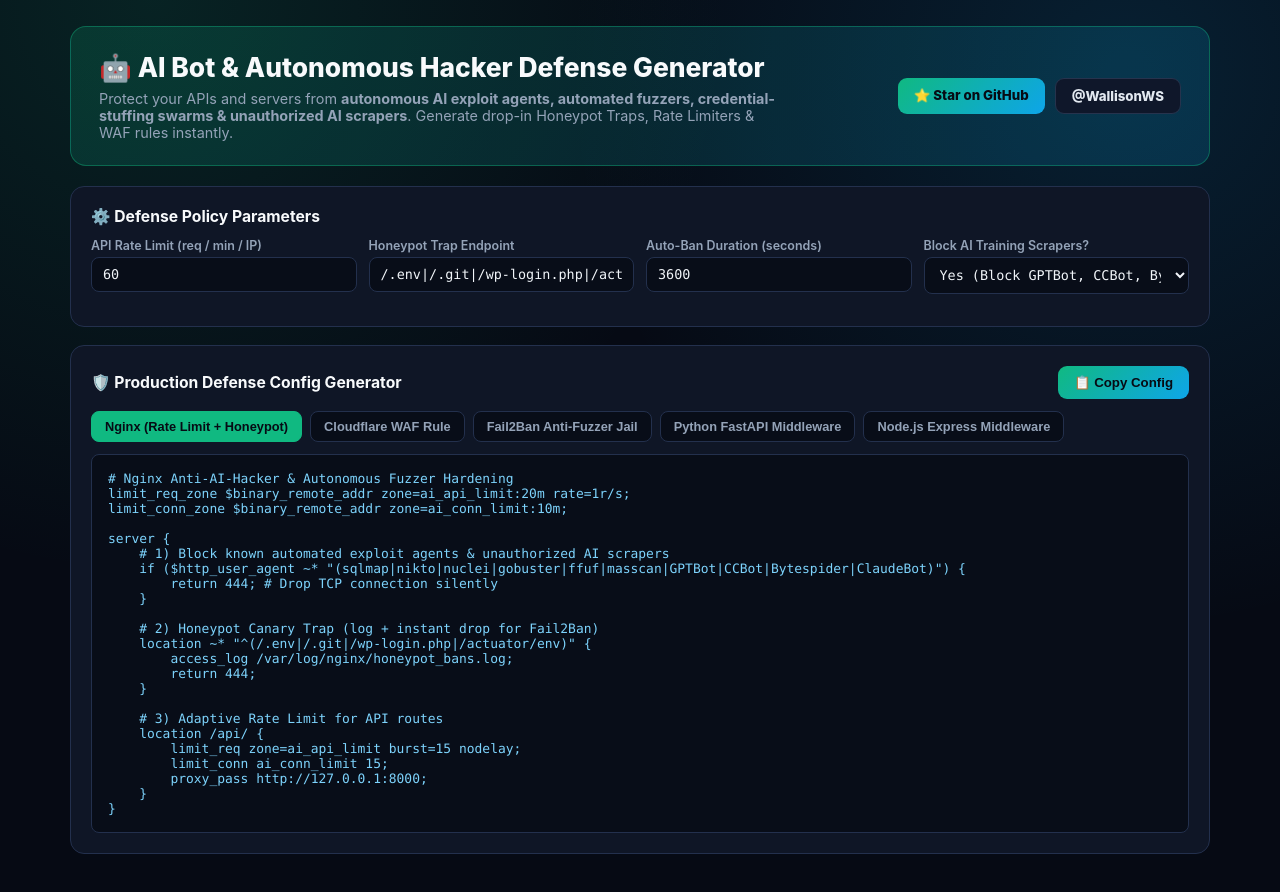
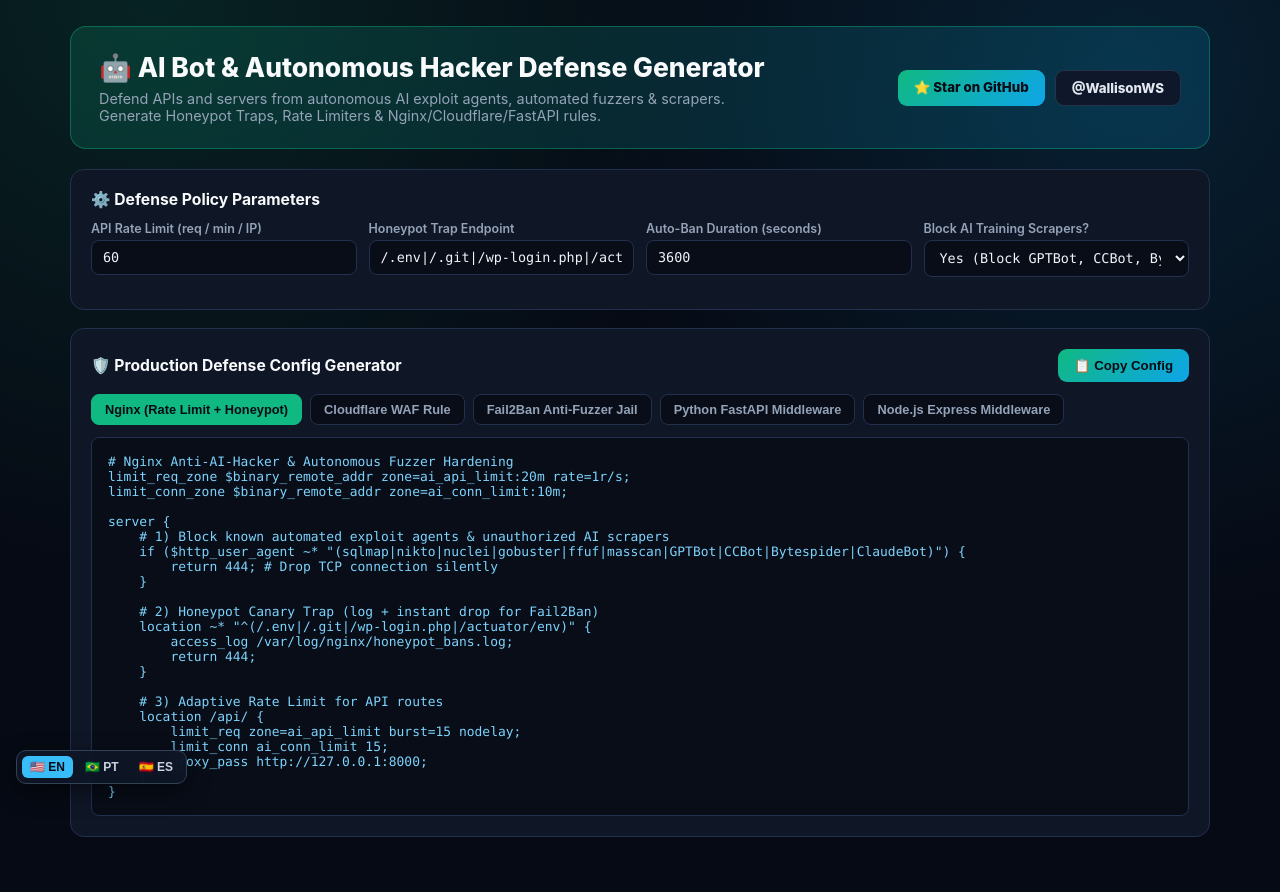
Before and after one commit to WallisonWS/ai-bot-defense, a plain HTML site: page docs/index.html in a window 1280 px wide. Drawn offline with Linux system fonts and the light colour scheme.

Commit message:
feat(i18n): add trilingual EN/PT-BR/ES switcher and functional upgrades

```diff
--- a/docs/index.html
+++ b/docs/index.html
@@ -158,5 +158,34 @@ app.use(createAiBotDefense({ maxRpm: ${rpm}, banMs: ${banSec * 1000} }));`;
     document.getElementById('copyBtn').addEventListener('click', () => navigator.clipboard.writeText(document.getElementById('codeOut').textContent).then(() => alert('Defense config copied!')));
     render();
   </script>
+  <!-- Trilingual Auto-Detect Language Switcher (EN / PT-BR / ES) -->
+  <div id="wallison-i18n-bar" style="position:fixed;bottom:16px;left:16px;z-index:9999;display:flex;gap:4px;background:rgba(15,22,38,0.92);backdrop-filter:blur(8px);border:1px solid #334155;padding:5px;border-radius:10px;box-shadow:0 8px 24px rgba(0,0,0,0.45);font-family:system-ui,sans-serif;">
+    <button data-wl="en" style="border:none;background:transparent;color:#cbd5e1;padding:4px 8px;border-radius:6px;cursor:pointer;font-size:12px;font-weight:700;">🇺🇸 EN</button>
+    <button data-wl="pt" style="border:none;background:transparent;color:#cbd5e1;padding:4px 8px;border-radius:6px;cursor:pointer;font-size:12px;font-weight:700;">🇧🇷 PT</button>
+    <button data-wl="es" style="border:none;background:transparent;color:#cbd5e1;padding:4px 8px;border-radius:6px;cursor:pointer;font-size:12px;font-weight:700;">🇪🇸 ES</button>
+  </div>
+  <script>
+  (function(){
+    const I18N = {"pt":{"h":"🤖 AI Bot Defense — Defesa Contra Agentes Hackers Autônomos e Fuzzers de IA","p":"Proteja APIs e servidores contra bots hackers autônomos, fuzzers e scrapers. Gere armadilhas Honeypot, Rate Limiters e regras para Nginx, Cloudflare, Fail2Ban e FastAPI."},"en":{"h":"🤖 AI Bot \u0026 Autonomous Hacker Defense Generator","p":"Defend APIs and servers from autonomous AI exploit agents, automated fuzzers \u0026 scrapers. Generate Honeypot Traps, Rate Limiters \u0026 Nginx/Cloudflare/FastAPI rules."},"es":{"h":"🤖 AI Bot Defense — Defensa Contra Agentes Hackers Autónomos y Fuzzers IA","p":"Protege APIs y servidores contra agentes de exploit autónomos y scrapers IA. Genera trampas Honeypot, limitadores de tasa y reglas Nginx/Cloudflare/FastAPI."}};
+    const btns = document.querySelectorAll('#wallison-i18n-bar button');
+    const saved = localStorage.getItem('ws_global_lang');
+    const nav = (navigator.language || 'en').toLowerCase();
+    let cur = (saved && I18N[saved]) ? saved : (nav.startsWith('pt') ? 'pt' : nav.startsWith('es') ? 'es' : 'en');
+    function apply(l){
+      cur = l; localStorage.setItem('ws_global_lang', l);
+      const h1 = document.querySelector('.hero h1, .hdr h1');
+      const p = document.querySelector('.hero p, .hdr p');
+      if (h1 && I18N[l].h) h1.textContent = I18N[l].h;
+      if (p && I18N[l].p) p.textContent = I18N[l].p;
+      btns.forEach(b => {
+        const active = b.dataset.wl === l;
+        b.style.background = active ? '#38bdf8' : 'transparent';
+        b.style.color = active ? '#060a14' : '#cbd5e1';
+      });
+    }
+    btns.forEach(b => b.addEventListener('click', () => apply(b.dataset.wl)));
+    apply(cur);
+  })();
+  </script>
 </body>
 </html>
```
